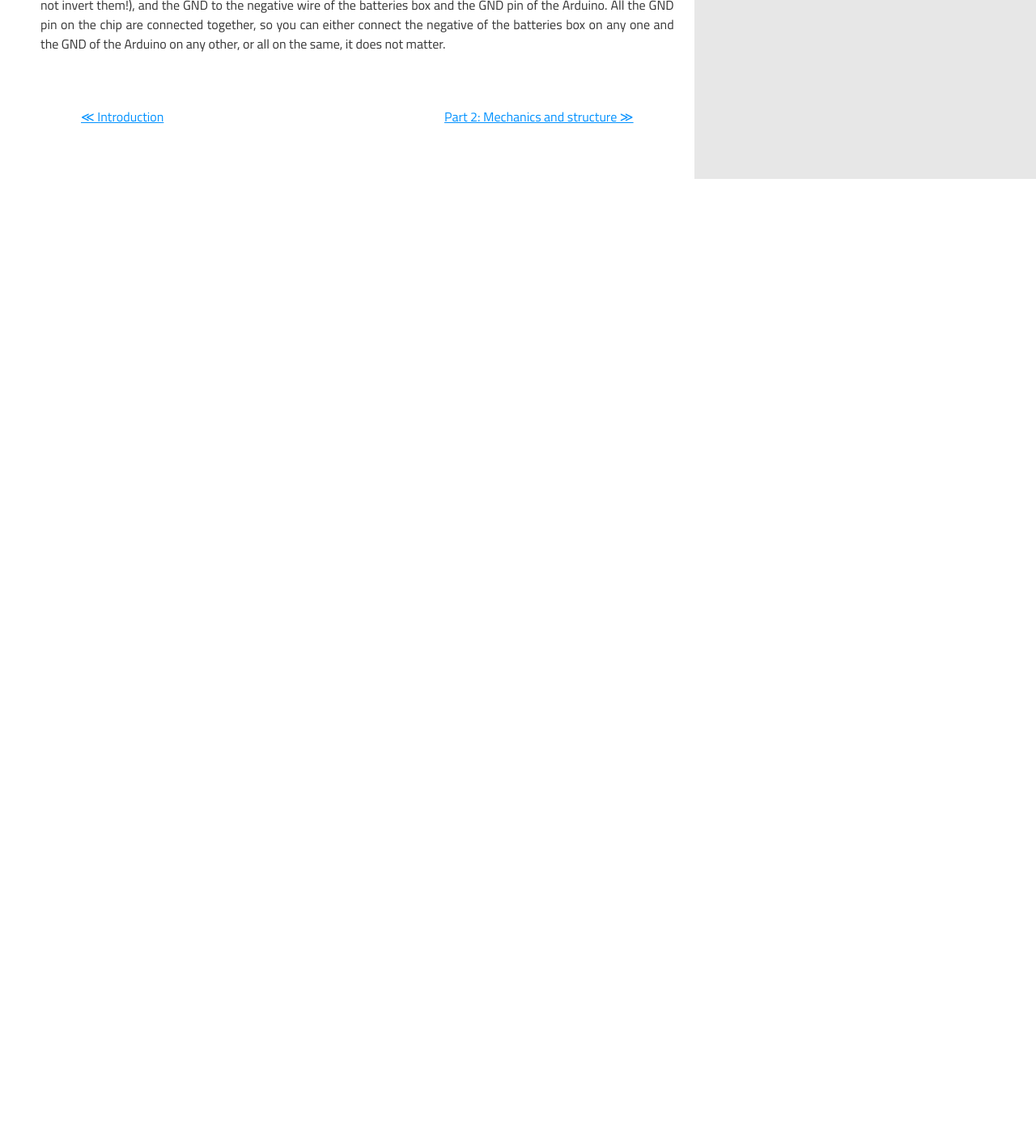
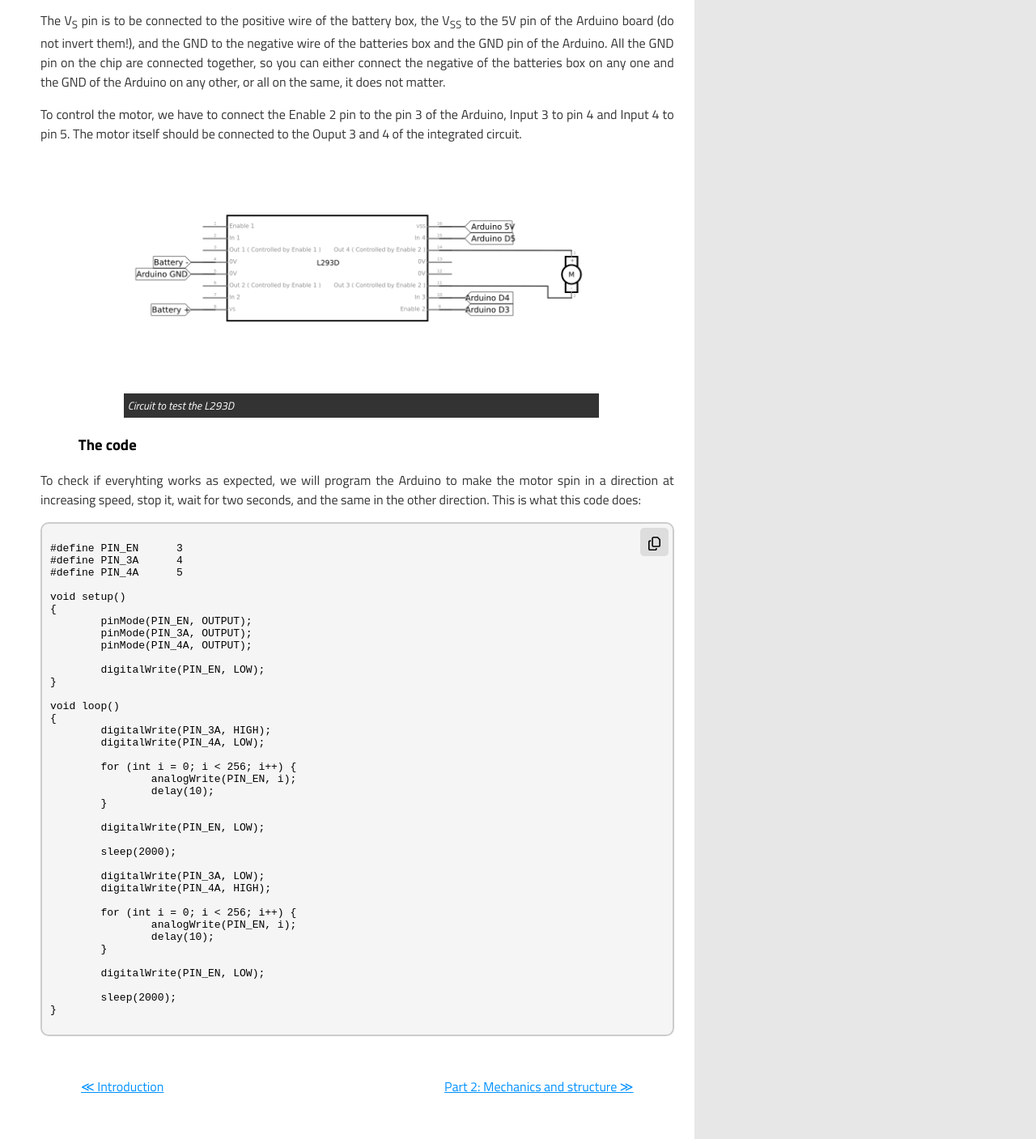
Before and after one commit to MicrochipGuy/microchipguy.github.io, a plain HTML site: page motor.html in a window 1280 px wide. Shown: the part 2518-3925 px from the top of the page at 81% size. Before the commit the page ends 2739 px from the top, so only its background shows below. Drawn offline with Linux system fonts and the light colour scheme.

Commit message:
Motor continued

```diff
--- a/motor.html
+++ b/motor.html
@@ -7,6 +7,7 @@
 
         <link href="stylesheets/style.css" rel="stylesheet" />
         <link href="stylesheets/style-narrow.css" rel="stylesheet" media="(max-width: 600px)" />
+
     </head>
     <body>
         <header>
@@ -111,6 +112,8 @@
                 <h2 id="motor-control">
                     Controlling the motor with the Arduino</h2>
 
+                <h3>The circuit</h3>
+
                 <p>
                     With the breakout ready, it may be tempting to just connect
                     the motor to the Arduino board and see what happens.
@@ -151,36 +154,76 @@
                     on the same, it does not matter.
                 </p>
 
-                <!--<p>
-                    While the Lego Power Functions motor needs 9V and up to
-                    180mA to work properly, the Arduino board can only provide
-                    5V and 20mA. Connecting the motor to the pins of your
-                    Arduino would not be sufficient to get the motor running−
-                    and may even damage the Arduino board. To operate the
-                    motor, we have to use a <a href="https://en.wikipedia.org/wiki/H-bridge" target="_blank">H-bridge</a>.
+                <p>
+                    To control the motor, we have to connect the Enable 2 pin to
+                    the pin 3 of the Arduino, Input 3 to pin 4 and Input 4 to
+                    pin 5. The motor itself should be connected to the Ouput 3
+                    and 4 of the integrated circuit.
                 </p>
 
-                <p>
-                    The H-bridge we will use is a <a href="https://www.st.com/en/motor-drivers/l293d.html" target="_blank">L293D</a>
-                    integrated circuit (datasheet available <a href="doc/l293d.pdf" target="_blank">here</a>).
-                </p>
-
-                <div class="figcontainer" style="width: 300px; margin-left: calc(50% - 150px);">
+                <div class="figcontainer">
                     <figure>
-                        <img src="img/l293d-pinout.png" alt="L293D pinout" />
+                        <img src="img/l293d-circuit.png" alt="L293D circuit" />
 
                         <figcaption>
-                            L293D pinout
+                            Circuit to test the L293D
                         </figcaption>
                     </figure>
                 </div>
 
+                <h3>The code</h3>
+
                 <p>
-                    A H-bridge consists of 5 pins: Enable 1, Input 1, Input 2,
-                    Output 1 and Output 2 (or Enable 2, Input 3, Input 4,
-                    Output 3 and Output 4 if you use the bridge on the right
-                    side of the chip).
-                </p>-->
+                    To check if everyhting works as expected, we will program
+                    the Arduino to make the motor spin in a direction at
+                    increasing speed, stop it, wait for two seconds, and the
+                    same in the other direction. This is what this code does:
+                </p>
+
+                <div class="code-div">
+                    <div class="code-copy"><svg xmlns="http://www.w3.org/2000/svg" viewBox="0 0 448 512"><!--!Font Awesome Free 6.7.2 by @fontawesome - https://fontawesome.com License - https://fontawesome.com/license/free Copyright 2025 Fonticons, Inc.--><path d="M384 336l-192 0c-8.8 0-16-7.2-16-16l0-256c0-8.8 7.2-16 16-16l140.1 0L400 115.9 400 320c0 8.8-7.2 16-16 16zM192 384l192 0c35.3 0 64-28.7 64-64l0-204.1c0-12.7-5.1-24.9-14.1-33.9L366.1 14.1c-9-9-21.2-14.1-33.9-14.1L192 0c-35.3 0-64 28.7-64 64l0 256c0 35.3 28.7 64 64 64zM64 128c-35.3 0-64 28.7-64 64L0 448c0 35.3 28.7 64 64 64l192 0c35.3 0 64-28.7 64-64l0-32-48 0 0 32c0 8.8-7.2 16-16 16L64 464c-8.8 0-16-7.2-16-16l0-256c0-8.8 7.2-16 16-16l32 0 0-48-32 0z"/></svg></div>
+                    <div class="code-copy-tooltip"><span>Copied!</span></div>
+
+                    <pre><code>#define PIN_EN      3
+#define PIN_3A      4
+#define PIN_4A      5
+
+void setup()
+{
+        pinMode(PIN_EN, OUTPUT);
+        pinMode(PIN_3A, OUTPUT);
+        pinMode(PIN_4A, OUTPUT);
+
+        digitalWrite(PIN_EN, LOW);
+}
+
+void loop()
+{
+        digitalWrite(PIN_3A, HIGH);
+        digitalWrite(PIN_4A, LOW);
+
+        for (int i = 0; i < 256; i++) {
+                analogWrite(PIN_EN, i);
+                delay(10);
+        }
+
+        digitalWrite(PIN_EN, LOW);
+
+        sleep(2000);
+
+        digitalWrite(PIN_3A, LOW);
+        digitalWrite(PIN_4A, HIGH);
+
+        for (int i = 0; i < 256; i++) {
+                analogWrite(PIN_EN, i);
+                delay(10);
+        }
+
+        digitalWrite(PIN_EN, LOW);
+
+        sleep(2000);
+}</code></pre>
+                </div>
 
                 <div id="bottom-links">
                     <a href="index.html">&ll; Introduction</a>
@@ -188,5 +231,32 @@
                 </div>
             </article>
         </section>
+
+        <script>
+            var codes = document.querySelectorAll("div.code-div");
+
+            for (var i = 0; i < codes.length; i++) {
+                var codecopy = codes[i].childNodes[1];
+                var tooltip = codes[i].childNodes[3];
+                var code = codes[i].childNodes[5].childNodes[0].innerHTML;
+
+                function tooltipAppear() {
+                    tooltip.style.display = "block";
+                }
+
+                function tooltipDisappear() {
+                    tooltip.style.display = "none";
+                }
+
+                codecopy.addEventListener("click", function() {
+                    console.log("Clicked");
+                    navigator.clipboard.writeText(code);
+
+                    tooltipAppear();
+
+                    setTimeout(tooltipDisappear, 2000);
+                });
+            }
+        </script>
     </body>
 </html>
--- a/stylesheets/style.css
+++ b/stylesheets/style.css
@@ -158,3 +158,55 @@ div.figcontainer figure figcaption {
 div.figcontainer figure figcaption a {
     color: white;
 }
+
+h3 {
+    text-indent: 2.5em;
+}
+
+div.code-div {
+    position: relative;
+
+    box-sizing: border-box;
+    width: 100%;
+    padding: 10px;
+
+    background: #f5f5f5;
+    border: 2px solid #ccc;
+    border-radius: 10px;
+}
+
+div.code-div div.code-copy {
+    position: absolute;
+    top: 5px;
+    right: 5px;
+
+    box-sizing: border-box;
+    width: 35px;
+    height: 35px;
+    padding: 10px;
+
+    background: #ddd;
+    border-radius: 5px;
+
+    cursor: pointer;
+}
+
+div.code-div div.code-copy-tooltip {
+    display: none;
+
+    position: absolute;
+    top: 45px;
+    right: 5px;
+
+    box-sizing: border-box;
+    padding: 5px;
+
+    background: #222;
+    color: #f5f5f5;
+    border-radius: 5px;
+}
+
+div.code-div div.code-copy-tooltip {
+    font-size: 0.75em;
+    font-weight: bold;
+}
```
Also changed, not shown: img/l293d-circuit.png (added), img/l293d-circuit.svg (added).
